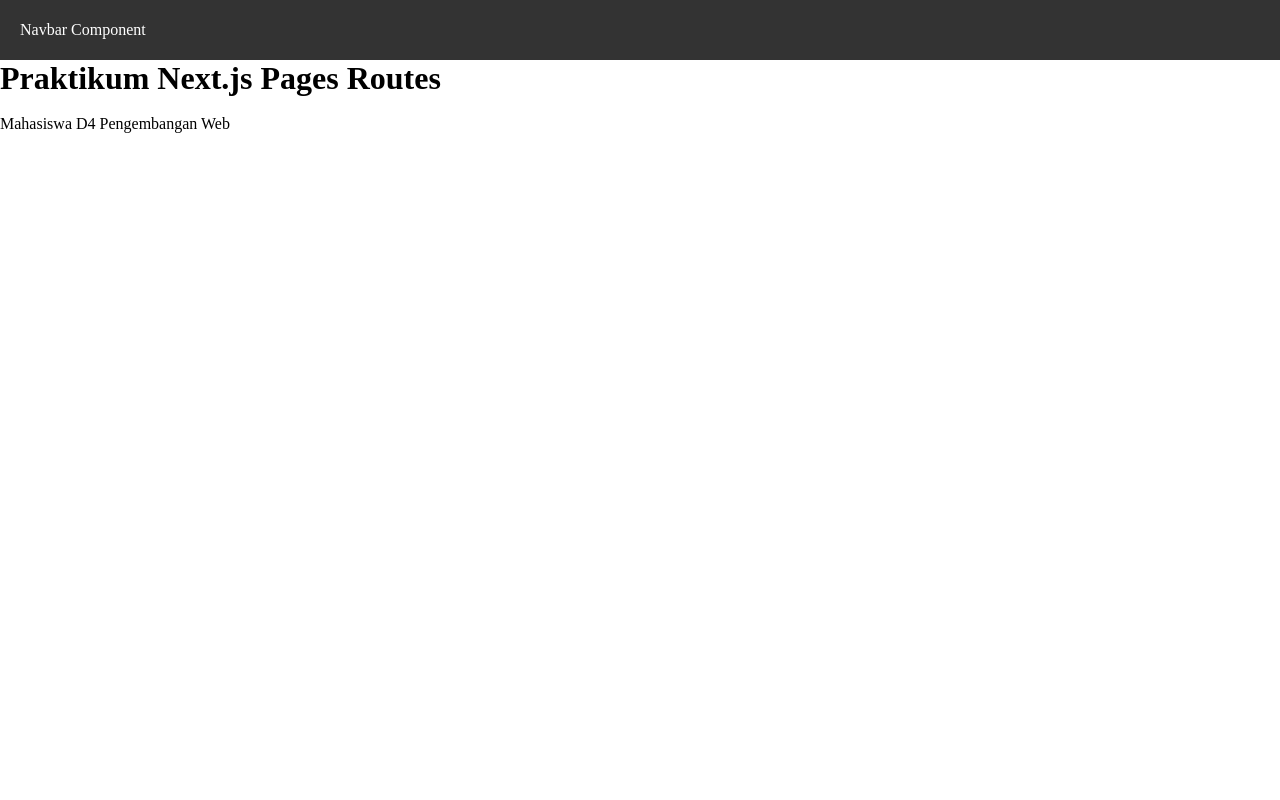
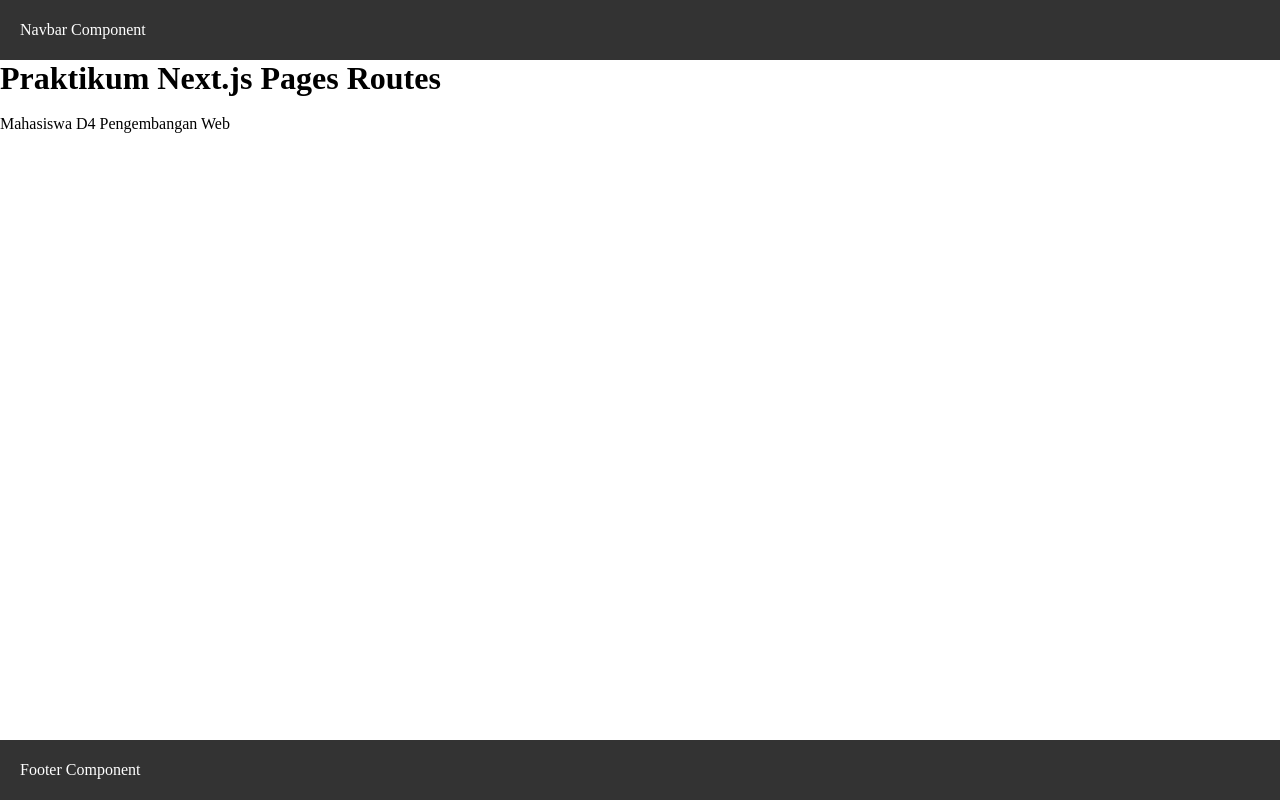
Before and after one commit to Kam141/Framework_2026, a Next.js app in the folder praktikum_3/my-app/: page / in a window 1280 px wide. Built offline with nearby package versions, Linux system fonts and the light colour scheme.

Commit message:
jobsheet 3_Tugas 3

```diff
--- a/praktikum_3/my-app/src/components/layouts/AppShell/index.tsx
+++ b/praktikum_3/my-app/src/components/layouts/AppShell/index.tsx
@@ -1,4 +1,5 @@
 import Navbar from "../navbar";
+import Footer from "../footer";
 
 type AppShellProps = {
   children: React.ReactNode;
@@ -10,6 +11,7 @@
   <main>
     <Navbar />
     {children}
+    <Footer />
   </main>
 
   );
--- /dev/null
+++ b/praktikum_3/my-app/src/components/layouts/footer/index.tsx
@@ -0,0 +1,9 @@
+const Footer = () => {
+  return (
+  <div className="footer">
+    <div>Footer Component </div>
+  </div>
+  );
+};
+
+export default Footer;
--- a/praktikum_3/my-app/src/styles/globals.css
+++ b/praktikum_3/my-app/src/styles/globals.css
@@ -26,3 +26,15 @@
   align-items: center;
   padding: 0 20px;
 }
+
+.footer {
+  width: 100%;
+  height: 60px;
+  background-color: #333;
+  color: white;
+  display: flex;
+  align-items: center;
+  padding: 0 20px;
+  bottom: 0;
+  position: fixed;
+}
```
